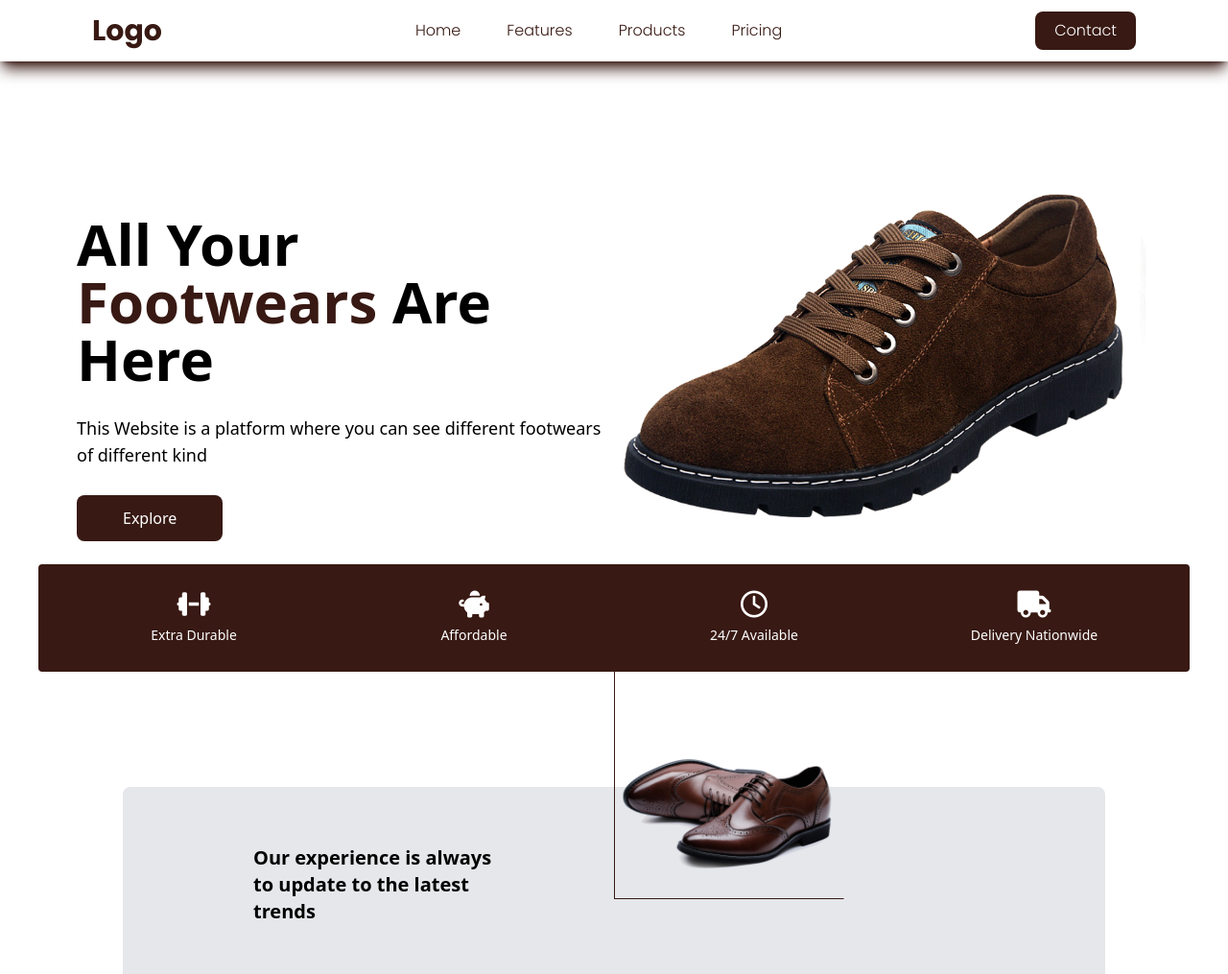
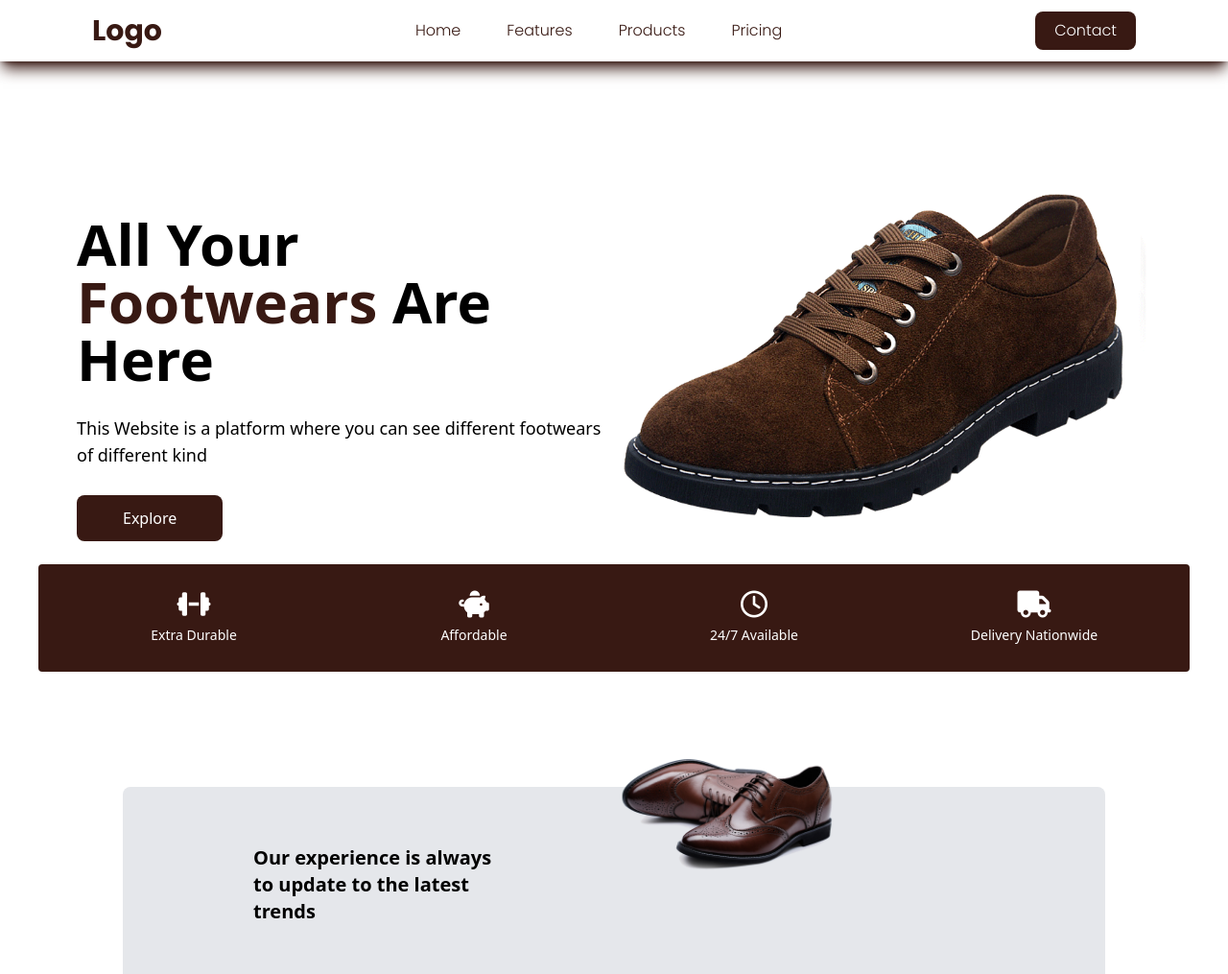
Before and after one commit to BoltUltra/shoeWebsite, a plain HTML site: page index.html in a window 1280 px wide. Shown: the top 1015 px of the page at 96% size. Drawn offline with Linux system fonts and the light colour scheme.

Commit message:
Minor bug

```diff
--- a/index.html
+++ b/index.html
@@ -96,7 +96,7 @@
 					</div>
 					<div class="bg-abstract">
 						<img src="./assets/shoe1.png" alt=""
-							class="rounded-lg md:rounded-none md:absolute md:-top-3/4 md:left-1/2 md:w-60 border-left">
+							class="rounded-lg md:rounded-none md:absolute md:-top-3/4 md:left-1/2 md:w-60">
 					</div>
 				</div>
 			</div>
```
